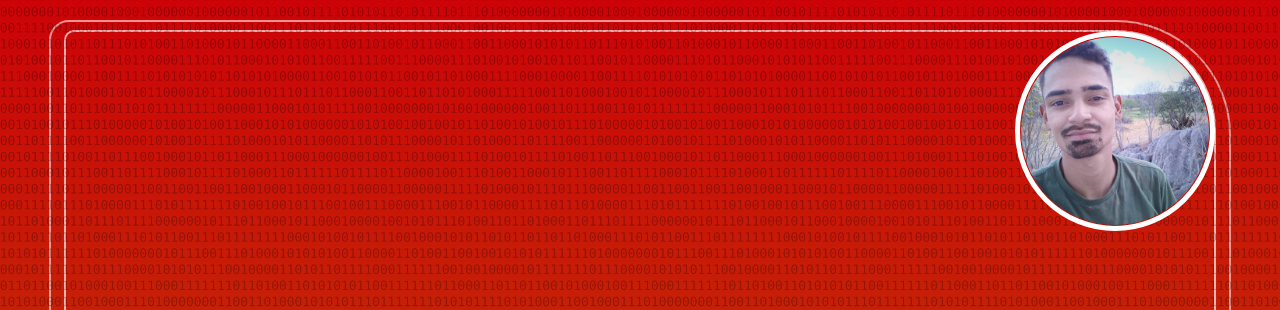
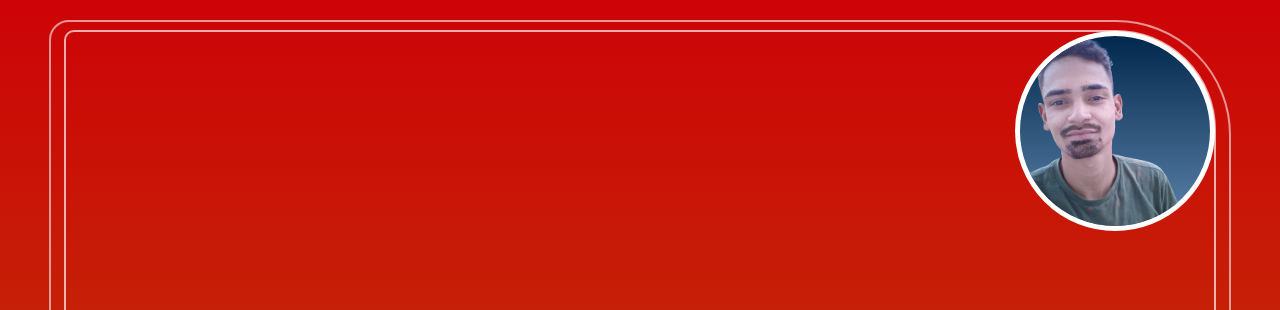
Before and after one commit to IsaacBernardino/Portfolio, a website: page index.html in a window 1280 px wide. Shown: the top 310 px of the page. Drawn offline with Linux system fonts and the light colour scheme.

Commit message:
Optimização de imagens

```diff
--- a/index.html
+++ b/index.html
@@ -14,7 +14,8 @@
 
     <header>
       <div class="info">
-        <div class="foto"> <img src="./resources/images/avatar.jpg" alt=""></div>
+        <div class="foto">
+          <img src="./resources/images/avatar-removebg.png" alt=""></div>
         <div class="nomes">
           <div class="nome">Isaac Bernardino</div>
           <div class="empresa-ficticia">Middle_Bit Dev</div>
--- a/resources/scripts/main.js
+++ b/resources/scripts/main.js
@@ -12,24 +12,20 @@ const prevButtonEl = document.querySelector('#prev');
 let imageIndex = 0;
 
 const imagens = [
-    'resources/images/screenshots/manager.jpg',
-    'resources/images/screenshots/manager2.jpg',
     'resources/images/screenshots/manager3.jpg',
 
-    'resources/images/screenshots/stopwatch.jpg',
-    'resources/images/screenshots/stopwatch1.jpg',
     'resources/images/screenshots/stopwatch2.jpg',
 
-    'resources/images/screenshots/todo.jpg',
-    'resources/images/screenshots/todo2.jpg',
     'resources/images/screenshots/todo3.jpg'
 ]
 
 nextButtonEl.addEventListener('click', nextImage);
 prevButtonEl.addEventListener('click', prevImage);
 
+setInterval(updateSlider, 1000/15);
+
 function updateSlider (){
-  requestAnimationFrame(updateSlider);
+  // requestAnimationFrame(updateSlider);
 
   projetoEl.src = imagens[imageIndex];
 
@@ -38,7 +34,7 @@ function updateSlider (){
 }
 
 window.addEventListener('load' , () => {
-    const imgEl = document.createElement('img');
+  const imgEl = document.createElement('img');
   const nextImage = "resources/images/icons/next.png";
   imgEl.src = nextImage;
 
--- a/resources/styles/main.css
+++ b/resources/styles/main.css
@@ -3,6 +3,8 @@
 
 * {
   box-sizing: border-box;
+
+  image-rendering: optimizeSpeed;
 }
 
 body {
@@ -83,19 +85,6 @@ header {
 
   border-radius: 20px 115px 20px 115px;
 }
-header:after {
-  content:'';
-
-  width: 100vw;
-  height: 100vh;
-
-  z-index: -2;
-
-  background-image: url('../images/BinaryTex.png');
-  background-size: contain;
-  opacity: 0.25;
-  position: absolute;
-}
 
 .info {
   display: flex;
@@ -103,6 +92,8 @@ header:after {
 }
 
 .foto {
+  background: linear-gradient(#03284d, #5c83ab);
+
   position: absolute;
   right: -1px;
   top: -1px;
@@ -119,8 +110,8 @@ header:after {
   justify-content: center;
   align-items: center;
 } .foto img {
-  width: 99%;
-  height: 99%;
+  width: 100%;
+  aspect-ratio: 1;
   border-radius: 50%;
 
   transition: 0.15s all ease-in-out;
```
Also changed, not shown: resources/images/BinaryTex.png (deleted), resources/images/avatar-removebg.png (added), resources/images/screenshots/manager.jpg (deleted), resources/images/screenshots/manager2.jpg (deleted), resources/images/screenshots/stopwatch.jpg (deleted), resources/images/screenshots/stopwatch1.jpg (deleted), resources/images/screenshots/todo.jpg (deleted), resources/images/screenshots/todo2.jpg (deleted).
